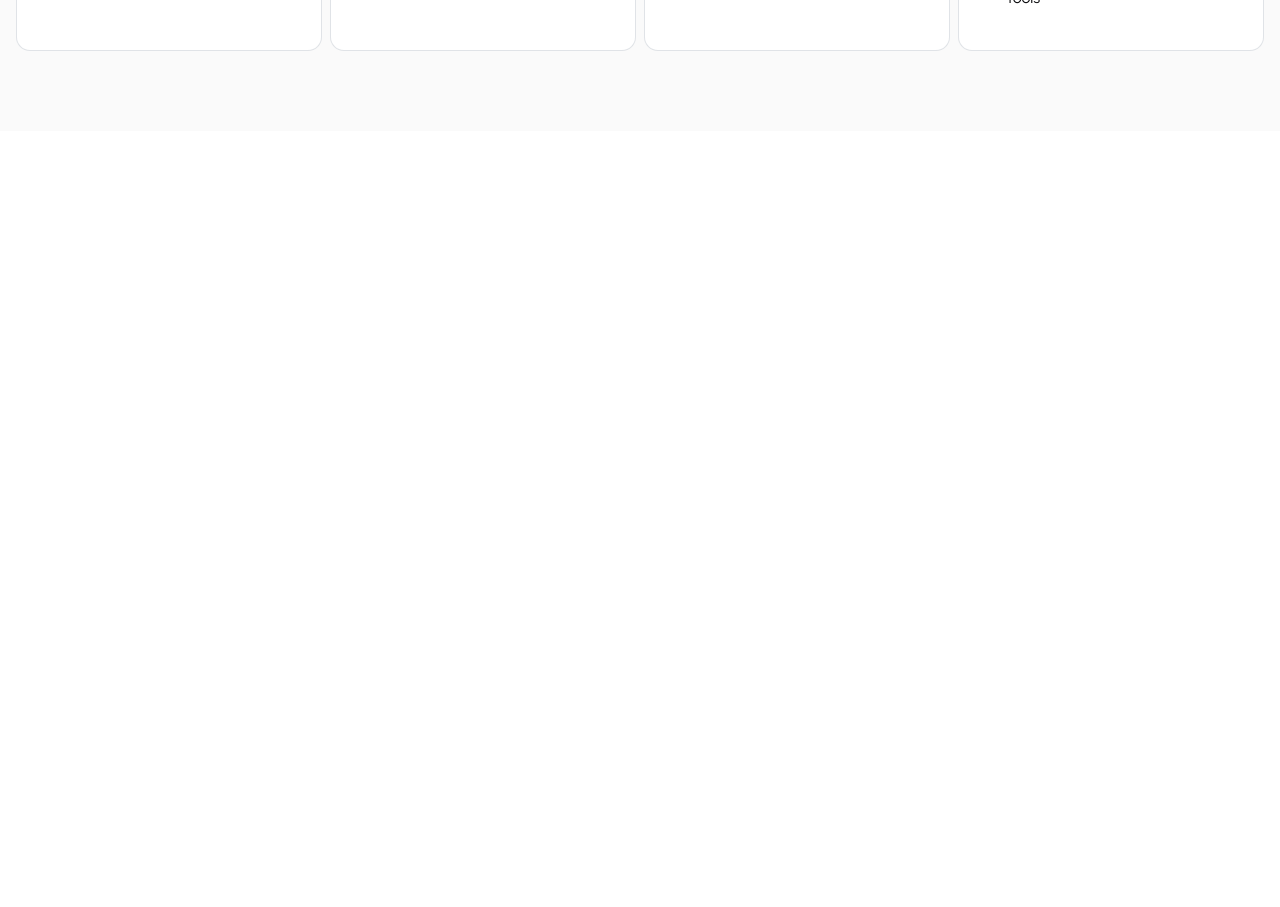
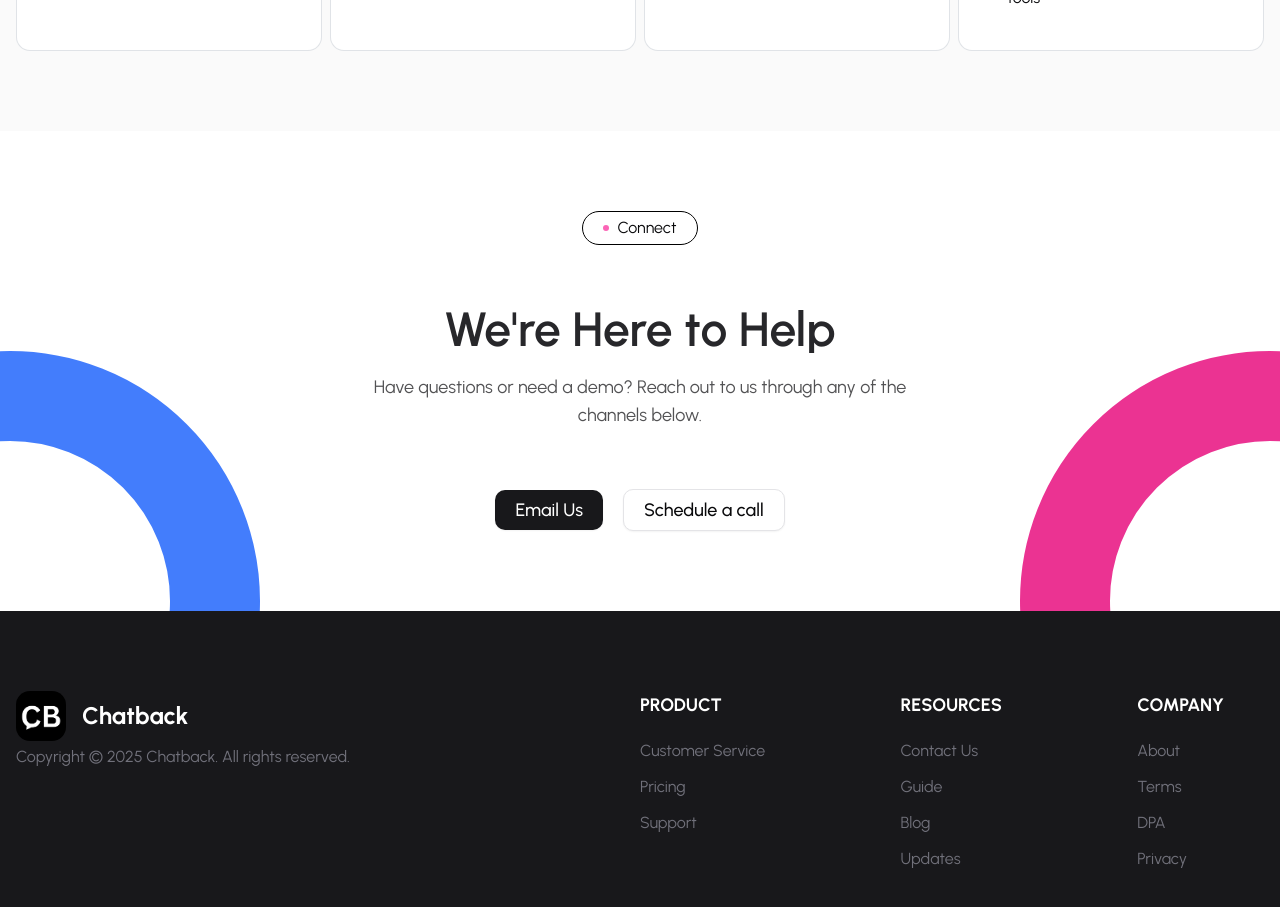
Before and after one commit to Ashutosh6393/Chatback, a Next.js app: page / in a window 1280 px wide. Shown: the part 4180-5087 px from the top of the page. Before the commit the page ends 4311 px from the top, so only its background shows below. Built offline with nearby package versions, Linux system fonts and the light colour scheme; a web font is replaced by a local one.

Commit message:
complete landing page

```diff
--- a/src/app/page.tsx
+++ b/src/app/page.tsx
@@ -1,3 +1,4 @@
+import Footer from '@/components/Footer'
 import PricingTableShort from '@/components/PricingTableShort'
 import Usecases from '@/components/Usecases'
 import HighlightCard from '@/components/common/HighlightCard'
@@ -147,18 +148,38 @@ export default function Home() {
           </div>
         </div>
       </section>
-      {/* <div id="working" className="flex-center flex-col">
-            <h2>how it works</h2>
+      <section id="contact" className="relative overflow-hidden bg-white py-20">
+        <div className="container flex flex-col">
+          <div className="flex-center">
+            <PageTile title="Connect" dotBgColor="bg-pink-400" />
           </div>
-          <div id="usecases" className="flex-center flex-col">
-            <h2>usecases</h2>
+          <div className="mt-15 flex-center flex-col">
+            <h2 className="main-h2">We're Here to Help</h2>
+            <p className="main-p">
+              Have questions or need a demo? Reach out to us through any of the{' '}
+              <br />
+              channels below.
+            </p>
           </div>
-          <div id="pricing" className="flex-center flex-col">
-            <h2>pricing</h2>
+          <div className="mt-15 flex-center gap-5">
+            <Button
+              variant={'default'}
+              className="cursor-pointer rounded-lg bg-zinc-900 p-5 text-lg text-white"
+            >
+              Email Us
+            </Button>
+            <Button
+              variant={'outline'}
+              className="cursor-pointer rounded-lg p-5 text-lg"
+            >
+              Schedule a call
+            </Button>
           </div>
-          <div id="contact" className="flex-center flex-col">
-            <h2>contactus</h2>
-          </div> */}
+        </div>
+        <div className="-bottom-60 -right-60 absolute h-[500px] w-[500px] rounded-full border-[90px] border-pink-600/80 bg-transparent" />
+        <div className="-bottom-60 -left-60 absolute h-[500px] w-[500px] rounded-full border-[90px] border-blue-600/80 bg-transparent" />
+      </section>
+      <Footer />
     </>
   )
 }
--- a/src/components/Footer.tsx
+++ b/src/components/Footer.tsx
@@ -0,0 +1,82 @@
+import Image from 'next/image'
+import Link from 'next/link.js'
+
+const Footer = () => {
+  return (
+    <footer className="bg-zinc-900 py-20 pb-30 text-white">
+      <div className="container flex ">
+        <div className="flex flex-1 flex-col gap-1">
+          <div className="flex items-center gap-4">
+            <Link href="/">
+              <Image
+                src="/logo.png"
+                alt="logo"
+                width={50}
+                height={50}
+                className="rounded-xl"
+              />
+            </Link>
+            <Link href="/">
+              <h2 className="font-bold text-2xl">Chatback</h2>
+            </Link>
+          </div>
+          <p className="text-muted-foreground">
+            Copyright © 2025 Chatback. All rights reserved.
+          </p>
+        </div>
+        <div className="flex flex-1 justify-between px-10">
+          <div>
+            <h3 className="font-bold text-lg">PRODUCT</h3>
+            <ul className="mt-5 flex flex-col gap-3 text-muted-foreground">
+              <li>
+                <Link href="/">Customer Service</Link>
+              </li>
+              <li>
+                <Link href="/">Pricing</Link>
+              </li>
+              <li>
+                <Link href="/">Support</Link>
+              </li>
+            </ul>
+          </div>
+          <div>
+            <h3 className="font-bold text-lg">RESOURCES</h3>
+            <ul className="mt-5 flex flex-col gap-3 text-muted-foreground">
+              <li>
+                <Link href="/">Contact Us</Link>
+              </li>
+              <li>
+                <Link href="/">Guide</Link>
+              </li>
+              <li>
+                <Link href="/">Blog</Link>
+              </li>
+              <li>
+                <Link href="/">Updates</Link>
+              </li>
+            </ul>
+          </div>
+          <div>
+            <h3 className="font-bold text-lg ">COMPANY</h3>
+            <ul className="mt-5 flex flex-col gap-3 text-muted-foreground">
+              <li>
+                <Link href="/">About</Link>
+              </li>
+              <li>
+                <Link href="/">Terms</Link>
+              </li>
+              <li>
+                <Link href="/">DPA</Link>
+              </li>
+              <li>
+                <Link href="/">Privacy</Link>
+              </li>
+            </ul>
+          </div>
+        </div>
+      </div>
+    </footer>
+  )
+}
+
+export default Footer
--- a/src/components/PricingTableShort.tsx
+++ b/src/components/PricingTableShort.tsx
@@ -1,7 +1,7 @@
 import { Button } from '@/components/ui/button'
+import { pricingTableItems } from '@/constants'
+import type { PricingProp } from '@/types'
 import { Check } from 'lucide-react'
-import { pricingTableItems } from '../constants/index.jsx'
-import type { PricingProp } from '../types/index.js'
 
 export default function PricingTableShort() {
   return (
```
